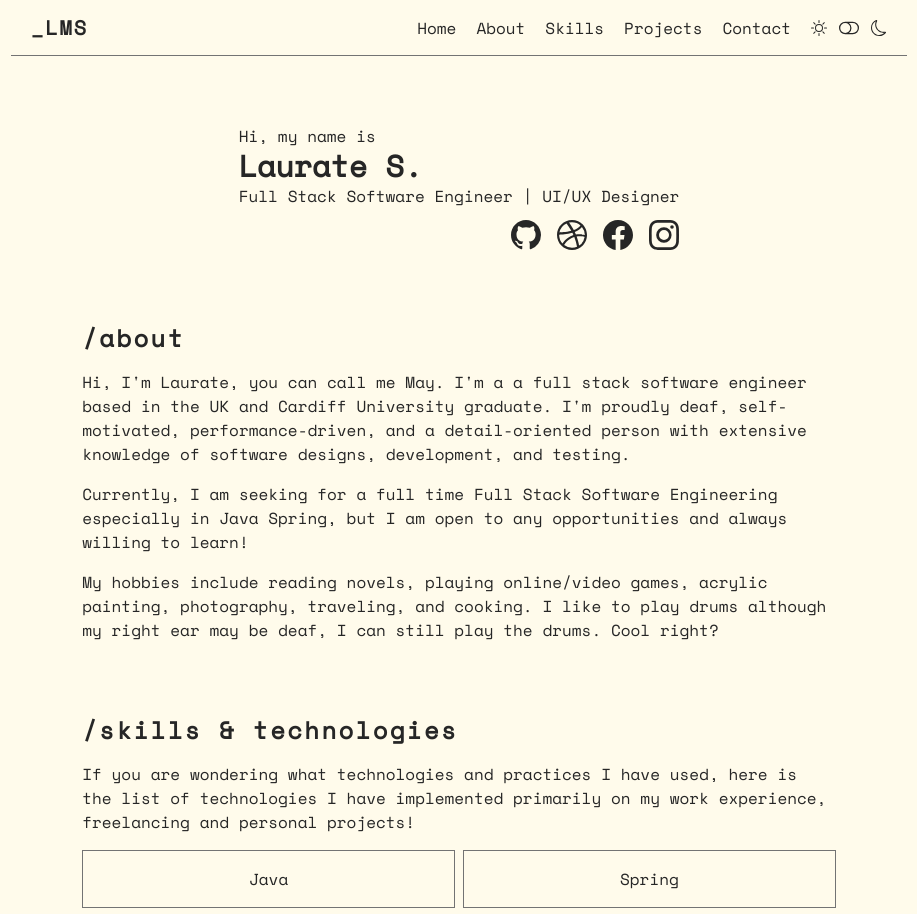
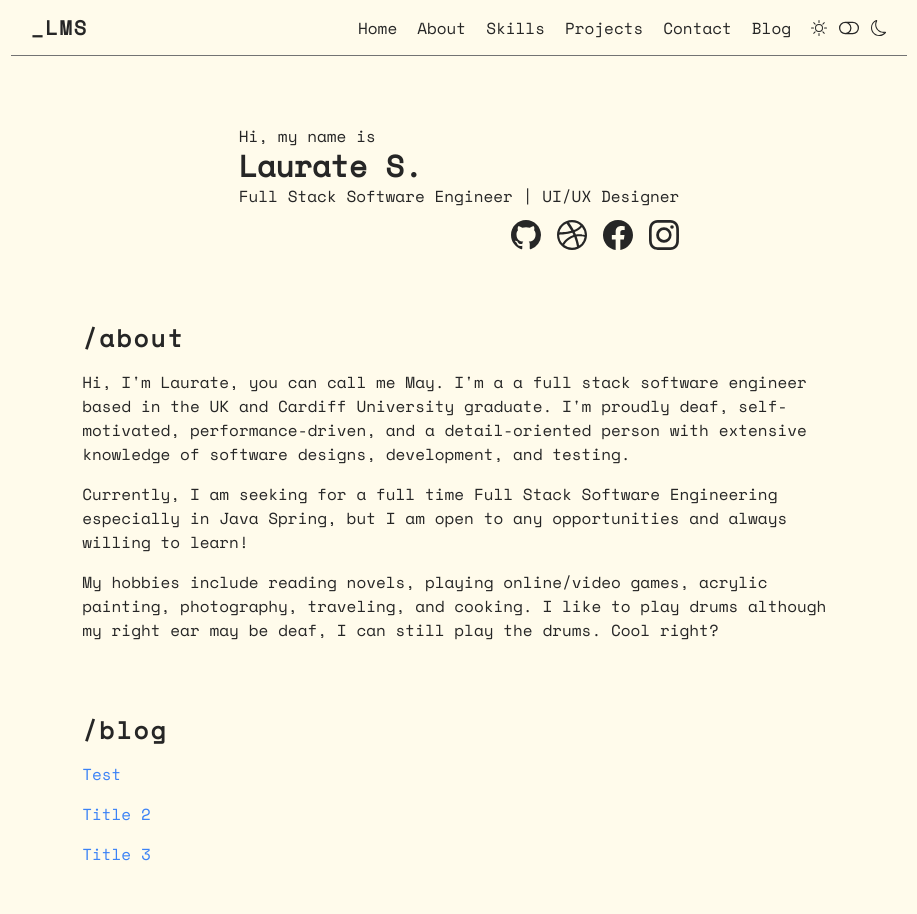
Before and after one commit to reicraftscodes/my-portfolio, a Next.js app: page / in a window 1280 px wide. Shown: the top 914 px of the page, without its empty margins (181-1098 px from the left). Built offline with nearby package versions, Linux system fonts and the light colour scheme.

Commit message:
feat : blog post feature implementation

```diff
--- /dev/null
+++ b/components/BlogList/index.js
@@ -0,0 +1,22 @@
+import React from "react";
+import Link from "next/link";
+import { BLOGDATA } from "../../constants/blogTopics";
+
+const BlogList = () => {
+
+  return (
+    <div>
+      <ul className="space-y-4">
+        {BLOGDATA.map((topic) => (
+          <li key={topic.id}>
+            <Link className="text-blue-500 hover:underline" href={`/blog/${topic.id}`}>
+              {topic.title}
+            </Link>
+          </li>
+        ))}
+      </ul>
+    </div>
+  );
+};
+
+export default BlogList;
--- a/components/Navbar/index.js
+++ b/components/Navbar/index.js
@@ -19,6 +19,7 @@ export default function Navbar() {
     { id: 2, title: "Skills", path: "#tools" },
     { id: 3, title: "Projects", path: "#projects" },
     { id: 4, title: "Contact", path: "#contact" },
+    { id: 5, title: "Blog", path: "#blog" },
   ];
 
   const profileLinks = [
--- /dev/null
+++ b/constants/blogTopics.js
@@ -0,0 +1,11 @@
+export const BLOGDATA = [
+    { id: "1",
+      title: "Test",
+      content: "Lorem ipsum dolor sit amet, consectetur adipiscing elit. Fusce in diam quis tellus ullamcorper suscipit quis ac felis. Integer vitae sapien eget risus lacinia luctus. Nullam auctor, elit vitae sagittis suscipit, ex felis consequat risus, non luctus mauris justo in arcu. In quis convallis lectus, sed dignissim ipsum. Ut placerat mauris sapien. Sed pharetra efficitur mi in fermentum. Curabitur bibendum diam ut nibh tristique, a blandit ligula volutpat. Quisque et ornare eros. Nulla facilisi. Duis efficitur cursus eros eget imperdiet. Duis mattis lectus et ligula feugiat convallis. Proin elementum augue massa, vitae maximus turpis finibus vel. Aliquam egestas non risus vel ultricies.",
+    },
+    { id: "2",
+      title: "Title 2",
+      content: "test data"
+    },
+    { id: "3", title: "Title 3", content: "test data" },
+  ];
--- a/package.json
+++ b/package.json
@@ -15,6 +15,7 @@
     "react": "18.2.0",
     "react-dom": "18.2.0",
     "react-icons": "^4.4.0",
+    "react-router-dom": "^6.22.0",
     "react-tooltip": "^5.26.0"
   },
   "devDependencies": {
--- /dev/null
+++ b/pages/blog/[id]/index.js
@@ -0,0 +1,36 @@
+import { useRouter } from 'next/router';
+import Container from "../../../components/Container";
+import Spacer from "../../../components/Spacer";
+import { BLOGDATA } from "../../../constants/blogTopics";
+
+
+const BlogPost = () => {
+  const router = useRouter();
+  const { id } = router.query;
+
+  // Find the blog post in BLOGDATA based on the id
+  const blogPost = BLOGDATA.find((post) => post.id === id);
+
+  if (!blogPost) {
+    return (
+      <Container>
+        <p>Blog post not found</p>
+      </Container>
+    );
+  }
+
+  return (
+   <div>
+      <Spacer />
+      <Spacer />
+      <section className="w-full flex items-center justify-center">
+        <div>
+          <h1 className="font-bold text-3xl text-center">{blogPost.title}</h1>
+          <p className="text-center">{blogPost.content}</p>
+        </div>
+      </section>
+    </div>
+  );
+};
+
+export default BlogPost;
--- a/pages/index.js
+++ b/pages/index.js
@@ -6,6 +6,7 @@ import { TOOLS } from "../constants/tools";
 import { Tooltip } from 'react-tooltip'
 import React, { useState } from "react";
 import ProjectModal from "../components/Modal";
+import BlogList from "../components/BlogList";
 
 export default function Home() {
 
@@ -53,6 +54,13 @@ export default function Home() {
         <p>
           My hobbies include reading novels, playing online/video games, acrylic painting, photography, traveling, and cooking. I like to play drums although my right ear may be deaf, I can still play the drums. Cool right?
         </p>
+      </section>
+
+      {/* Blogging section */}
+      <section id="blog" className="space-y-4">
+        <Spacer />
+        <h2 className="text-2xl font-bold tracking-widest">/blog</h2>
+        <BlogList />
       </section>
 
       <section id="tools" className="space-y-4">
```
Also changed, not shown: components/BlogPost/index.js (added, +30 -0 lines), 1 other file (tests, documents, lock files or other folders).
